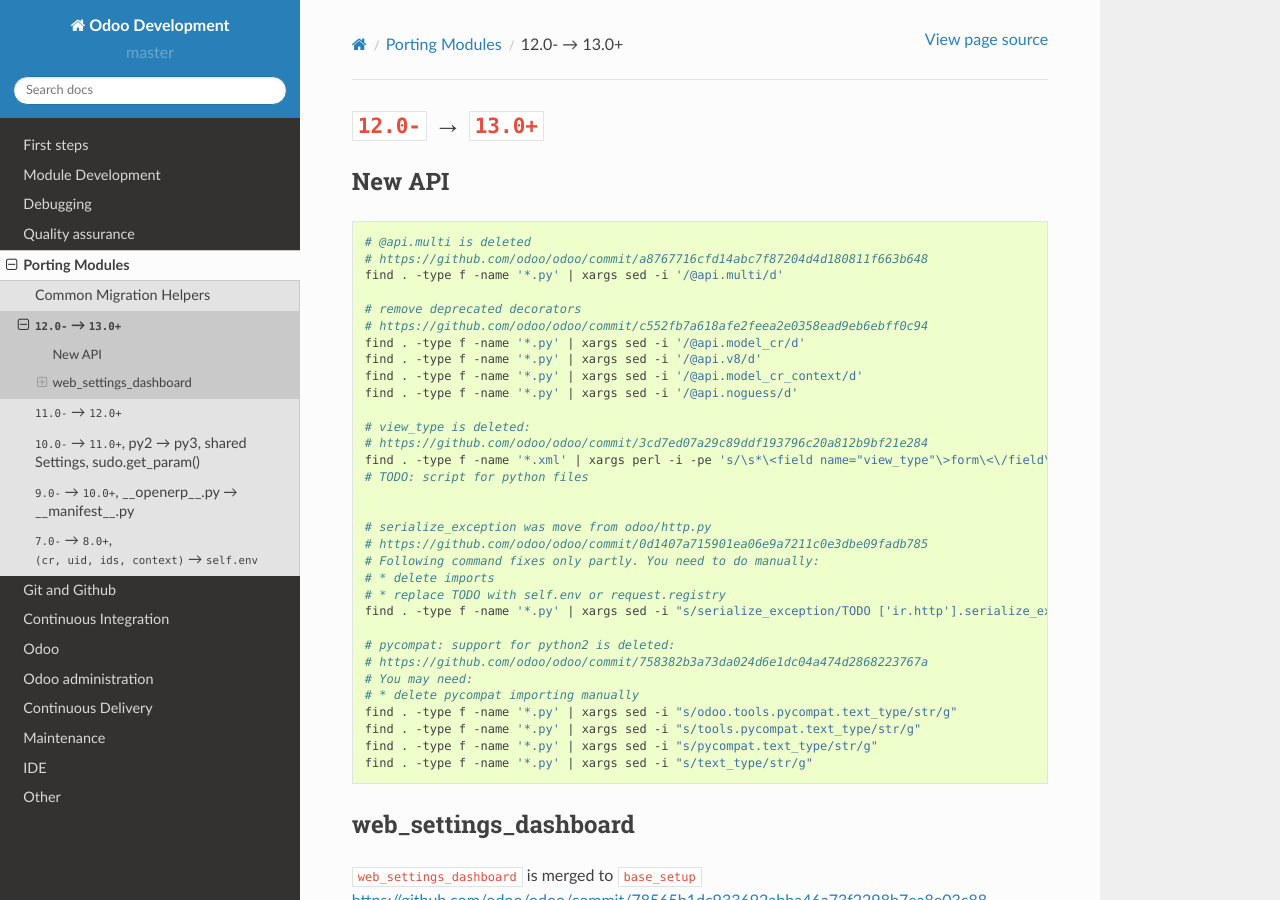
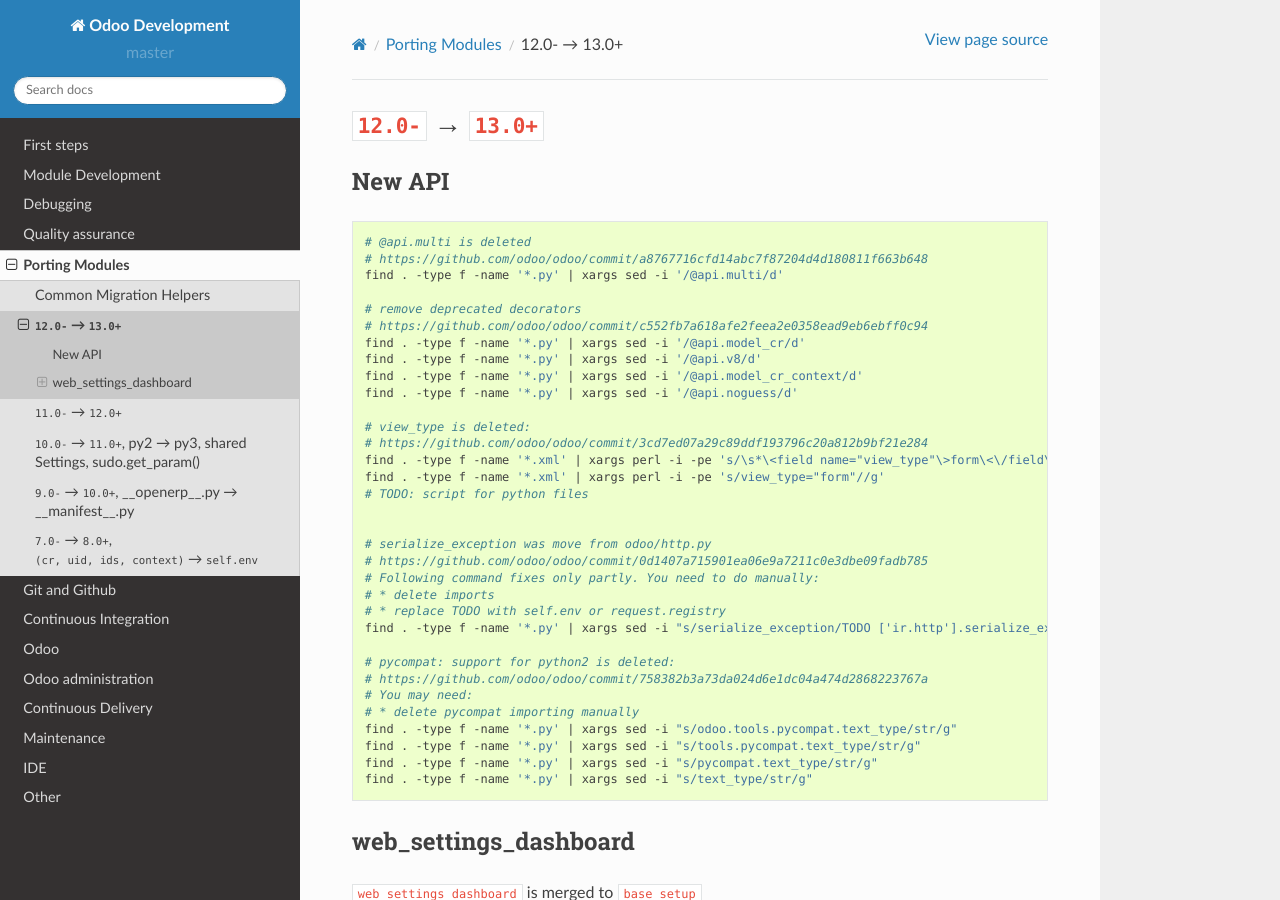
Before and after one commit to itpp-labs/odoo-development, a Sphinx documentation site: the page built from docs/migration/migrate-odoo-12-to-13.rst, in a window 1280 px wide and 900 px high. Built offline with Sphinx 7.4.7 and the Read the Docs theme 2.0.0, drawn with Linux system fonts in a browser that asks for light colours.

Commit message:
delete view_type in <act_window> too

```diff
--- a/docs/migration/migrate-odoo-12-to-13.rst
+++ b/docs/migration/migrate-odoo-12-to-13.rst
@@ -21,6 +21,7 @@
     # view_type is deleted:
     # https://github.com/odoo/odoo/commit/3cd7ed07a29c89ddf193796c20a812b9bf21e284
     find . -type f -name '*.xml' | xargs perl -i -pe 's/\s*\<field name="view_type"\>form\<\/field\>\n//g'
+    find . -type f -name '*.xml' | xargs perl -i -pe 's/view_type="form"//g'
     # TODO: script for python files
 
 
```
